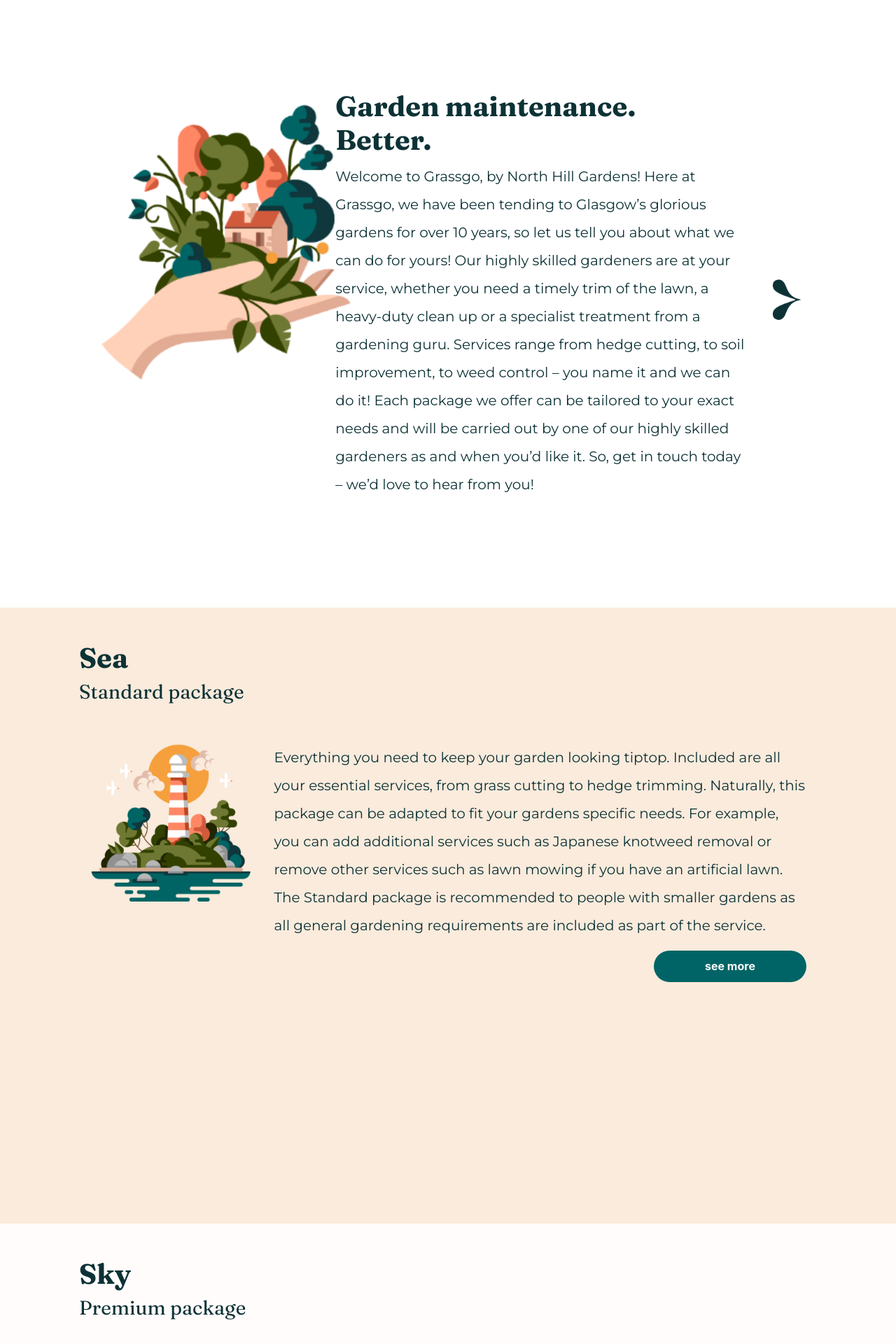
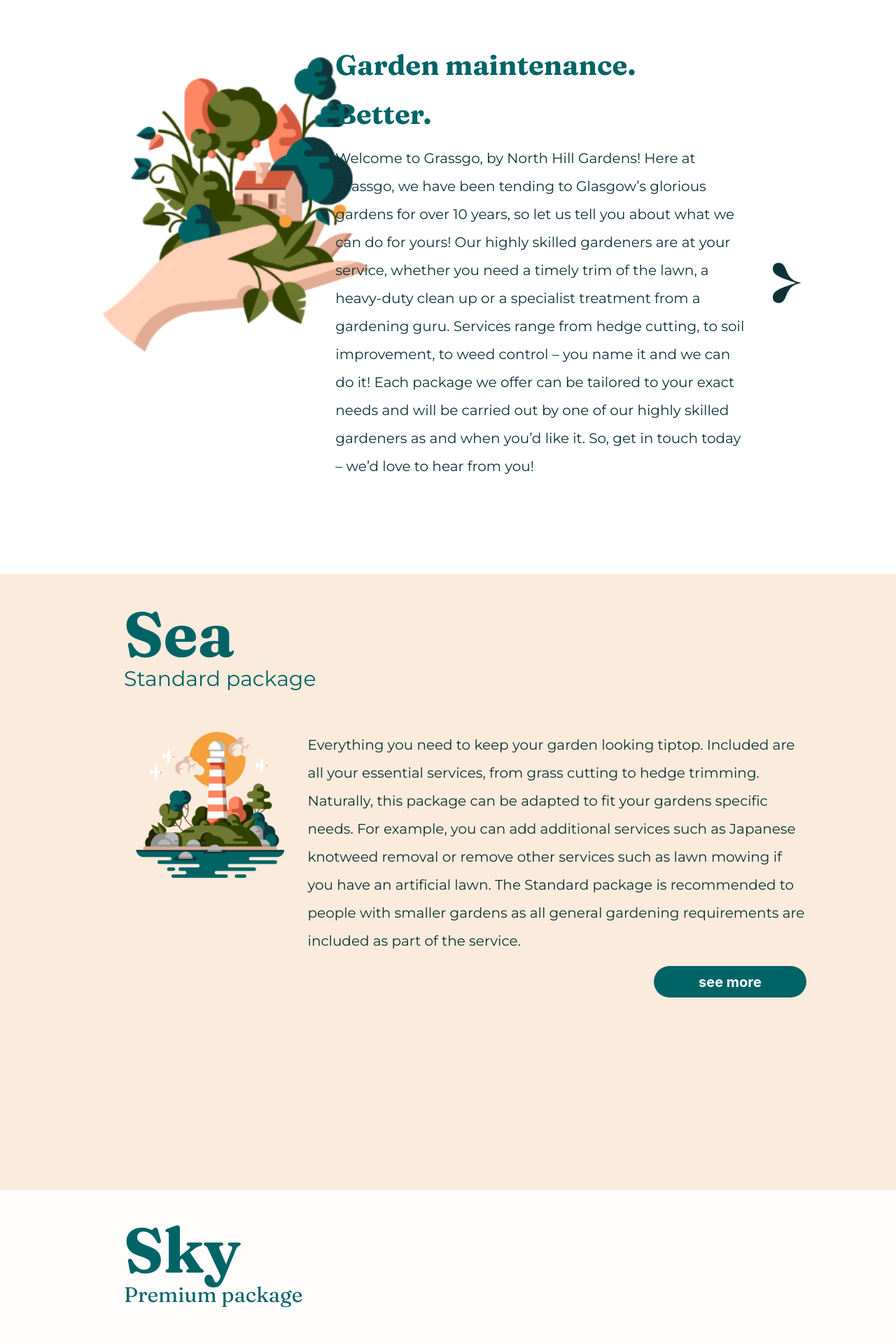
Before and after one commit to mikolajcieszczyk/grassgo, a React (Create React App) app: page / in a window 1280 px wide. Shown: the part 860-2780 px from the top of the page at 70% size. Built offline with nearby package versions, Linux system fonts and the light colour scheme.

Commit message:
rwd and typography working

```diff
--- a/src/components/AboutUs/AboutUs.js
+++ b/src/components/AboutUs/AboutUs.js
@@ -25,7 +25,7 @@
 
   render() {
     return (
-      <section className="about-us mt-5 d-flex align-items-center">
+      <section className="about-us d-flex align-items-center">
         {/* <div
                     className={this.state.firstSlide ? 'about-us__first-slide' : 'slide-inactive'}
                 >
@@ -85,7 +85,7 @@
 
             <div className="col-12 col-lg-1 d-flex align-items-center">
               <img
-                className="first-slide--arrow mx-auto my-5"
+                className="first-slide--arrow mx-auto mt-5"
                 src={ArrowLeft}
                 alt="arrow right"
                 onClick={this.changeSlide}
--- a/src/components/Packages/SeaStandardPackage.js
+++ b/src/components/Packages/SeaStandardPackage.js
@@ -68,14 +68,14 @@
             <div className="row">
               <div className="col-lg-3"></div>
               <div className="col-lg-9 d-md-flex">
-                <ul className="mt-3 mb-0 pb-0">
+                <ul className=" mb-0 pb-0">
                   <li>monitoring gardens</li>
                   <li>grass cutting</li>
                   <li>edging of lawns</li>
                   <li>weeding / hoeing</li>
                   <li>general clearance of beds</li>
                 </ul>
-                <ul className="mt-3">
+                <ul className="second-list">
                   <li>monitoring gardens</li>
                   <li>grass cutting</li>
                   <li>edging of lawns</li>
@@ -85,7 +85,7 @@
               </div>
             </div>
             <div className="row">
-              <p className="col-12 col-lg-9">
+              <p className="col-12 col-lg-9 date-p">
                 1 visit per fortnight during the vegetation season (March –
                 November)<br></br>1 visit per 4 weeks in winter season (December
                 – February)
--- a/src/components/Packages/SkyPremiumPackage.js
+++ b/src/components/Packages/SkyPremiumPackage.js
@@ -65,7 +65,7 @@
             <div className="row">
               <div className="col-lg-3"></div>
               <div className="col-lg-9 d-md-flex">
-                <ul className="mt-3 mb-0 pb-0">
+                <ul className="mb-0 pb-0">
                   <li>monitoring gardens</li>
                   <li>grass cutting</li>
                   <li>edging of lawns</li>
@@ -76,7 +76,7 @@
                   <li>aeration, scarification and sanding of lawns</li>
                   <li>planting new plants</li>
                 </ul>
-                <ul className="mt-3">
+                <ul className="second-list">
                   <li>monitoring gardens</li>
                   <li>hedge and shrub trimming</li>
                   <li>leaf removal</li>
@@ -89,7 +89,7 @@
               </div>
             </div>
             <div className="row">
-              <p className="col-12 col-lg-9">
+              <p className="col-12 col-lg-9 date-p">
                 1 visit per fortnight during the vegetation season (March –
                 November)<br></br>1 visit per 4 weeks in winter season (December
                 – February)
--- a/src/styles/aboutus.scss
+++ b/src/styles/aboutus.scss
@@ -91,16 +91,17 @@
 
 .about-us {
 
-    // .first-slide--img {
-    //     background-image: url('../assets/images/about-us-first-image.png');
-    //     background-size: 100%;
-    //     background-repeat: no-repeat;
-    //     background-position: center;
-    // }
 
-    // .first-slide--img {
-    //     width: 700px;
-    // }
+
+  h1 {
+    font-size: 25px;
+    line-height: 40px;
+  }
+
+  p {
+    font-size: 15px;
+    line-height: 30px;
+  }
 
   .first-slide--arrow,
   .second-slide--arrow {
--- a/src/styles/main.css
+++ b/src/styles/main.css
@@ -119,6 +119,14 @@
   background-size: cover;
 }
 
+.about-us h1 {
+  font-size: 25px;
+  line-height: 40px;
+}
+.about-us p {
+  font-size: 15px;
+  line-height: 30px;
+}
 .about-us .first-slide--arrow,
 .about-us .second-slide--arrow {
   width: 50px;
@@ -136,19 +144,39 @@
   text-decoration: none;
 }
 
+button {
+  font-size: 15px !important;
+}
+
+.date-p {
+  font-size: 15px !important;
+}
+
+.about-us h1 {
+  color: #006466;
+}
+
 .sea-standard-package {
   background: #FAEBDC;
-}
-.sea-standard-package .sea-standard-package__heading {
   color: #006466;
   padding-left: 15%;
 }
-.sea-standard-package .sea-standard-package__heading h1 {
-  font-size: 90px;
+.sea-standard-package h1 {
+  font-size: 35px;
+  line-height: 40px;
 }
-.sea-standard-package .sea-standard-package__heading h3 {
-  font-size: 30px;
-  font-family: Montserrat, sans-serif;
+.sea-standard-package h3 {
+  font-size: 20px;
+  font-family: Montserrat, sans-serif !important;
+  line-height: 24px;
+}
+.sea-standard-package p {
+  font-size: 15px;
+  line-height: 30px;
+  color: #0D3236;
+}
+.sea-standard-package ul li {
+  color: #0D3236;
 }
 .sea-standard-package .see-more-btn,
 .sea-standard-package .book-now-btn {
@@ -165,9 +193,6 @@
   border: none;
   text-decoration: none;
 }
-.sea-standard-package .sea-content__hidden--list {
-  padding-left: 4% !important;
-}
 .sea-standard-package .booking-info p {
   font-size: 10px;
   line-height: 25px;
@@ -179,17 +204,21 @@
 
 .sky-premium-package {
   background: #FFFCFB;
-}
-.sky-premium-package .sky-premium-package__heading {
   color: #006466;
   padding-left: 15%;
 }
-.sky-premium-package .sky-premium-package__heading h1 {
-  font-size: 90px;
+.sky-premium-package h1 {
+  font-size: 35px;
+  line-height: 40px;
 }
-.sky-premium-package .sky-premium-package__heading h3 {
-  font-size: 30px;
+.sky-premium-package h3 {
+  font-size: 20px;
+  line-height: 24px;
   font-family: Montserrat, sans-serif;
+}
+.sky-premium-package p {
+  font-size: 15px;
+  line-height: 30px;
 }
 .sky-premium-package .see-more-btn,
 .sky-premium-package .book-now-btn {
@@ -223,6 +252,19 @@
   background: #006466;
   color: #FFFCFB;
 }
+.earth-eco-package h1 {
+  font-size: 35px;
+  line-height: 40px;
+}
+.earth-eco-package h3 {
+  font-size: 20px;
+  font-family: Montserrat, sans-serif;
+  line-height: 24px;
+}
+.earth-eco-package p {
+  font-size: 15px;
+  line-height: 30px;
+}
 .earth-eco-package .package-card {
   background-color: #FAEBDC;
 }
@@ -232,16 +274,21 @@
   color: #006466;
   font-weight: 700;
 }
+.earth-eco-package .package-card h1 {
+  font-size: 70px;
+  line-height: 94px;
+}
 .earth-eco-package .package-card span {
   font-size: 30px;
+  line-height: 40px;
+  margin-left: 1%;
+  margin-top: 8%;
 }
 .earth-eco-package .package-card h2 {
   color: #006466;
   font-weight: 700;
   font-size: 15px;
-}
-.earth-eco-package .package-card h1 {
-  font-size: 70px;
+  line-height: 30px;
 }
 .earth-eco-package .package-card p {
   font-size: 13px;
@@ -278,10 +325,15 @@
 .one-off-package {
   background: #fff;
 }
-.one-off-package .one-off-package__header h1 {
+.one-off-package h1 {
   font-family: Fraunces, sans-serif;
-  font-size: 60px;
+  font-size: 35px;
+  line-height: 40px;
   font-weight: 700;
+}
+.one-off-package p {
+  font-size: 15px;
+  line-height: 30px;
 }
 .one-off-package .book-now-btn {
   font-weight: bold;
@@ -301,24 +353,24 @@
   box-shadow: 0px 3px 6px 0px rgba(116, 104, 104, 0.75);
 }
 .my-carousel-item p {
-  font-size: 25;
+  font-size: 25px;
   font-weight: 700;
   color: #006466;
 }
 
 .commercial-and-public-section {
   background: #FAEBDC;
-}
-.commercial-and-public-section .commercial-and-public__heading {
   color: #006466;
 }
-.commercial-and-public-section .commercial-and-public__heading h1 {
-  font-size: 60px;
+.commercial-and-public-section h1 {
   font-weight: 700;
+  font-size: 35px;
+  line-height: 40px;
 }
-.commercial-and-public-section .commercial-and-public__heading h3 {
-  font-size: 30px;
-  font-family: Montserrat, sans-serif;
+.commercial-and-public-section p {
+  font-size: 15px;
+  line-height: 30px;
+  color: #0D3236;
 }
 .commercial-and-public-section .see-more-btn,
 .commercial-and-public-section .book-now-btn {
@@ -347,6 +399,113 @@
   justify-self: flex-end;
 }
 
+@media (min-width: 992px) {
+  body ul li {
+    font-size: 20px !important;
+  }
+
+  button {
+    font-size: 20px !important;
+  }
+
+  .second-list {
+    margin-left: 2%;
+  }
+
+  .about-us h1 {
+    font-size: 40px;
+    line-height: 70px;
+  }
+  .about-us p {
+    font-size: 20px;
+    line-height: 40px;
+  }
+
+  .sea-standard-package {
+    background: #FAEBDC;
+    color: #006466;
+    padding-left: 15%;
+  }
+  .sea-standard-package h1 {
+    font-size: 90px;
+    line-height: 75px;
+  }
+  .sea-standard-package h3 {
+    font-size: 30px;
+    font-family: Montserrat, sans-serif !important;
+    line-height: 37px;
+  }
+  .sea-standard-package p {
+    font-size: 20px;
+    line-height: 40px;
+  }
+
+  .sky-premium-package {
+    background: #FFFCFB;
+    color: #006466;
+    padding-left: 15%;
+  }
+  .sky-premium-package h1 {
+    font-size: 90px;
+    line-height: 75px;
+  }
+  .sky-premium-package h3 {
+    font-size: 30px;
+    font-family: Montserrat, sans-serif;
+    line-height: 37px;
+  }
+  .sky-premium-package p {
+    font-size: 20px;
+    line-height: 40px;
+  }
+
+  .earth-eco-package h1 {
+    font-size: 90px;
+    line-height: 75px;
+  }
+  .earth-eco-package h3 {
+    font-size: 30px;
+    font-family: Montserrat, sans-serif;
+    line-height: 37px;
+  }
+  .earth-eco-package p {
+    font-size: 20px;
+    line-height: 40px;
+  }
+  .earth-eco-package .package-card h1 {
+    font-size: 100px;
+    line-height: 133px;
+  }
+  .earth-eco-package .package-card p {
+    font-size: 17px;
+  }
+  .earth-eco-package .package-card h2 {
+    font-size: 20px;
+  }
+
+  .one-off-package {
+    background: #fff;
+  }
+  .one-off-package h1 {
+    font-family: Fraunces, sans-serif;
+    font-size: 60px;
+    line-height: 35px;
+    font-weight: 700;
+  }
+  .one-off-package p {
+    font-size: 20px;
+    line-height: 40px;
+  }
+
+  .commercial-and-public-section h1 {
+    font-size: 60px;
+    line-height: 50px;
+  }
+  .commercial-and-public-section p {
+    font-size: 20px;
+    line-height: 40px;
+  }
+}
 body {
   line-height: 40px;
   color: #0D3236;
@@ -367,11 +526,24 @@
 body h1 {
   font-weight: 700;
 }
+body ul {
+  list-style-type: none !important;
+  padding-left: 0;
+}
 
 section {
   min-height: 110vh;
   padding-left: 10%;
   padding-right: 10%;
+}
+section ul li {
+  background: url(https://img.icons8.com/small/16/000000/filled-circle.png) no-repeat top left;
+  background-position: 0 8px;
+  line-height: 1.5625;
+  padding: 0 0 4px 30px;
+  margin-left: 5px;
+  font-size: 15px;
+  line-height: 30px;
 }
 
 header {
--- a/src/styles/main.scss
+++ b/src/styles/main.scss
@@ -1,11 +1,11 @@
-@import 'bootstrap/dist/css/bootstrap.min.css';
+@import "bootstrap/dist/css/bootstrap.min.css";
 
-@import 'typography';
+@import "typography";
 
-@import 'header';
-@import 'aboutus';
-@import 'packages';
-
+@import "header";
+@import "aboutus";
+@import "packages";
+@import "rwd";
 
 body {
     line-height: 40px;
@@ -22,26 +22,48 @@
     h2,
     h3,
     h4,
-    h5,
-        {
+    h5 {
         font-family: $fraunces !important;
     }
 
     h1 {
         font-weight: $fw-bold;
     }
+
+
+
+ul {
+        list-style-type: none !important;
+        padding-left: 0;
+    }
+
+
+
+
 }
 
 section {
     min-height: 110vh;
     padding-left: 10%;
     padding-right: 10%;
+
+    ul li {
+        background: url(https://img.icons8.com/small/16/000000/filled-circle.png) no-repeat top left;
+        background-position: 0 8px;
+        line-height: 1.5625;
+        padding: 0 0 4px 30px;
+        margin-left: 5px;
+        font-size: 15px;
+        line-height: 30px;
+    }
 }
 
 header {
     height: 100vh;
 
-    background-image: url('../assets/images/header_bg.png');
+    background-image: url("../assets/images/header_bg.png");
     background-repeat: no-repeat;
     background-size: cover;
+
+
 }
--- a/src/styles/packages.scss
+++ b/src/styles/packages.scss
@@ -1,20 +1,45 @@
+button {
+  font-size: 15px !important;
+}
+
+.date-p {
+  font-size: 15px !important;
+}
+
+.about-us {
+  h1 {
+    color: $green;
+  }
+}
 
 .sea-standard-package {
   background: $creme;
 
-  .sea-standard-package__heading {
   color: $green;
   padding-left: 15%;
 
   h1 {
-      font-size: 90px;
+    font-size: 35px;
+    line-height: 40px;
   }
 
   h3 {
-      font-size: 30px;
-      font-family: $montserrat;
+    font-size: 20px;
+    font-family: $montserrat !important;
+    line-height: 24px;
   }
+
+  p {
+    font-size: 15px;
+    line-height: 30px;
+    color: $dark;
   }
+
+  ul li {
+    color: $dark
+  }
+
+
 
   .see-more-btn,
   .book-now-btn {
@@ -30,10 +55,6 @@
       border: none;
       text-decoration: none;
     }
-  }
-
-  .sea-content__hidden--list {
-    padding-left: 4% !important;
   }
 
   .booking-info {
@@ -52,18 +73,23 @@
 .sky-premium-package {
   background: $white;
 
-  .sky-premium-package__heading {
   color: $green;
   padding-left: 15%;
 
   h1 {
-      font-size: 90px;
+    font-size: 35px;
+    line-height: 40px;
   }
 
   h3 {
-      font-size: 30px;
+    font-size: 20px;
+    line-height: 24px;
     font-family: $montserrat;
   }
+
+  p {
+    font-size: 15px;
+    line-height: 30px;
   }
 
   .see-more-btn,
@@ -104,6 +130,22 @@
   background: $green;
   color: $white;
 
+  h1 {
+    font-size: 35px;
+    line-height: 40px;
+  }
+
+  h3 {
+    font-size: 20px;
+    font-family: $montserrat;
+    line-height: 24px;
+  }
+
+  p {
+    font-size: 15px;
+    line-height: 30px;
+  }
+
   .package-card {
     background-color: $creme;
 
@@ -114,19 +156,26 @@
       font-weight: 700;
     }
 
+    h1 {
+      font-size: 70px;
+      line-height: 94px;
+    }
+
     span {
       font-size: 30px;
+      line-height: 40px;
+      margin-left: 1%;
+      margin-top: 8%;
     }
 
     h2 {
       color: $green;
       font-weight: 700;
       font-size: 15px;
+      line-height: 30px;
     }
 
-    h1 {
-      font-size: 70px;
-    }
+
 
     p {
       font-size: 13px;
@@ -134,10 +183,6 @@
       color: $dark;
       line-height: 30px;
     }
-
-    // .first-card-p {
-    //   font-size: 17px;
-    // }
   }
 
   .see-more-btn,
@@ -275,12 +320,16 @@
 .one-off-package {
   background: #fff;
 
-  .one-off-package__header {
   h1 {
     font-family: $fraunces;
-      font-size: 60px;
+    font-size: 35px;
+    line-height: 40px;
     font-weight: $fw-bold;
   }
+
+  p {
+    font-size: 15px;
+    line-height: 30px;
   }
 
   .book-now-btn {
@@ -290,7 +339,6 @@
     background-color: $orange;
     border: none;
     border-radius: 23px;
-      // margin-right: 15%;
   }
 }
 
@@ -303,7 +351,7 @@
   box-shadow: 0px 3px 6px 0px rgba(116, 104, 104, 0.75);
 
   p {
-    font-size: 25;
+    font-size: 25px;
     font-weight: $fw-bold;
     color: $green;
   }
@@ -312,18 +360,18 @@
 .commercial-and-public-section {
   background: $creme;
 
-  .commercial-and-public__heading {
   color: $green;
 
   h1 {
-      font-size: 60px;
     font-weight: $fw-bold;
+    font-size: 35px;
+    line-height: 40px;
   }
 
-    h3 {
-      font-size: 30px;
-      font-family: $montserrat;
-    }
+  p {
+    font-size: 15px;
+    line-height: 30px;
+    color: $dark;
   }
 
   .see-more-btn,
--- /dev/null
+++ b/src/styles/rwd.scss
@@ -0,0 +1,133 @@
+@media (min-width: 992px) {
+    body {
+        ul li {
+            font-size: 20px !important;
+        }
+    }
+
+    button {
+        font-size: 20px !important;
+    }
+
+    .second-list {
+        margin-left: 2%;
+    }
+
+    .about-us {
+        h1 {
+            font-size: 40px;
+            line-height: 70px;
+        }
+
+        p {
+            font-size: 20px;
+            line-height: 40px;
+        }
+    }
+
+    .sea-standard-package {
+        background: $creme;
+
+        color: $green;
+        padding-left: 15%;
+
+        h1 {
+            font-size: 90px;
+            line-height: 75px;
+        }
+
+        h3 {
+            font-size: 30px;
+            font-family: $montserrat !important;
+            line-height: 37px;
+        }
+
+        p {
+            font-size: 20px;
+            line-height: 40px;
+        }
+    }
+
+    .sky-premium-package {
+        background: $white;
+
+        color: $green;
+        padding-left: 15%;
+
+        h1 {
+            font-size: 90px;
+            line-height: 75px;
+        }
+
+        h3 {
+            font-size: 30px;
+            font-family: $montserrat;
+            line-height: 37px;
+        }
+
+        p {
+            font-size: 20px;
+            line-height: 40px;
+        }
+    }
+
+    .earth-eco-package {
+        h1 {
+            font-size: 90px;
+            line-height: 75px;
+        }
+
+        h3 {
+            font-size: 30px;
+            font-family: $montserrat;
+            line-height: 37px;
+        }
+
+        p {
+            font-size: 20px;
+            line-height: 40px;
+        }
+
+        .package-card {
+            h1 {
+                font-size: 100px;
+                line-height: 133px;
+            }
+            p {
+                font-size: 17px;
+            }
+
+            h2 {
+                font-size: 20px;
+            }
+        }
+    }
+
+    .one-off-package {
+        background: #fff;
+
+        h1 {
+            font-family: $fraunces;
+            font-size: 60px;
+            line-height: 35px;
+            font-weight: $fw-bold;
+        }
+
+        p {
+            font-size: 20px;
+            line-height: 40px;
+        }
+    }
+
+    .commercial-and-public-section {
+        h1 {
+            font-size: 60px;
+            line-height: 50px;
+        }
+
+        p {
+            font-size: 20px;
+            line-height: 40px;
+        }
+    }
+}
```
Also changed, not shown: src/components/Carousel/DesktopCarousel.js (+7 -7 lines), src/components/Carousel/MobileCarousel.js (+15 -15 lines), src/components/Carousel/TabletCarousel.js (+8 -8 lines), src/components/Navigation/Navigation.js (+6 -6 lines), 1 other file (tests, documents, lock files or other folders). Lines whose indentation alone changed are shown as unchanged.
